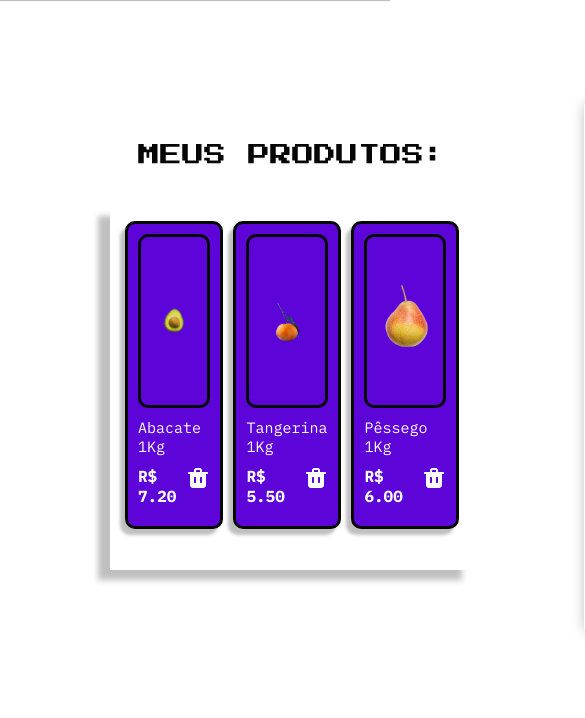
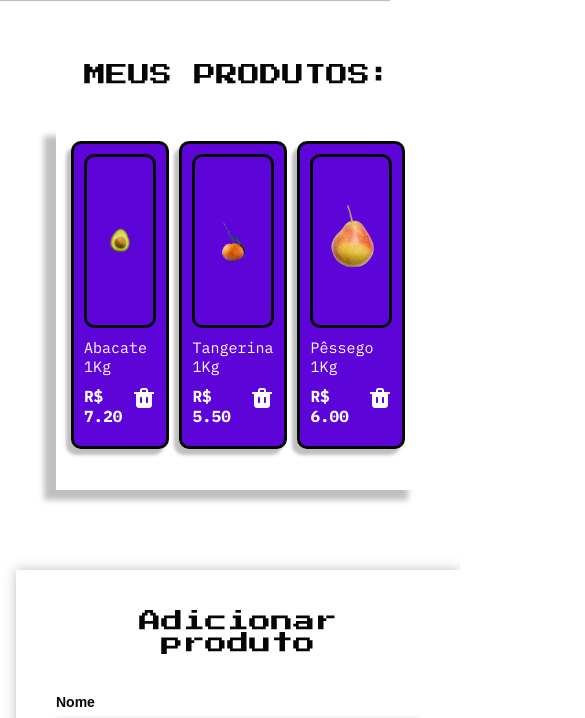
Before and after one commit to IvanildoBorges/challenge-AluraGeek, a website with bundled scripts: page index.html in a window 390 px wide. Shown: the part 62-780 px from the top of the page, 585 px wide, since content can reach past the window. Built offline with nearby package versions, Linux system fonts and the light colour scheme; data requests are answered from the project's data file.

Commit message:
Adicionado responsividade a tag main

```diff
--- a/styles/global/main.css
+++ b/styles/global/main.css
@@ -8,3 +8,21 @@ main {
     margin: 50px 30px;
     padding: 60px 40px;
 }
+
+/*Tablet*/
+@media screen and (max-width: 768px) {
+    main {
+        grid-template-columns: 1fr;
+        gap: 58px;
+        margin: 0;
+        padding: 32px 16px 60px;
+    }
+}
+
+/*Mobile*/
+@media screen and (max-width: 425px) {
+    main {
+        gap: 40px;
+        padding: 30px 16px 56px;
+    }
+}
```
